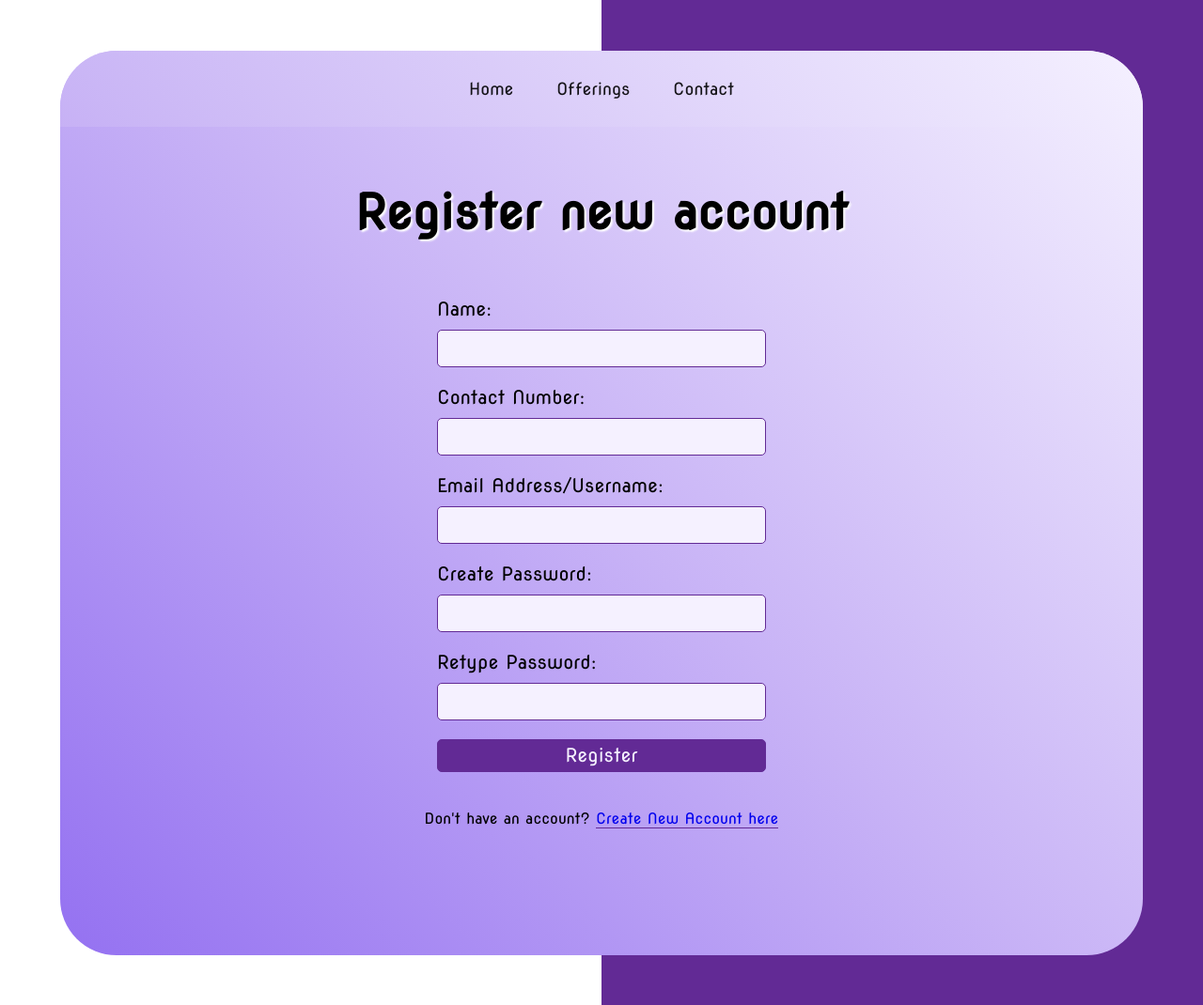
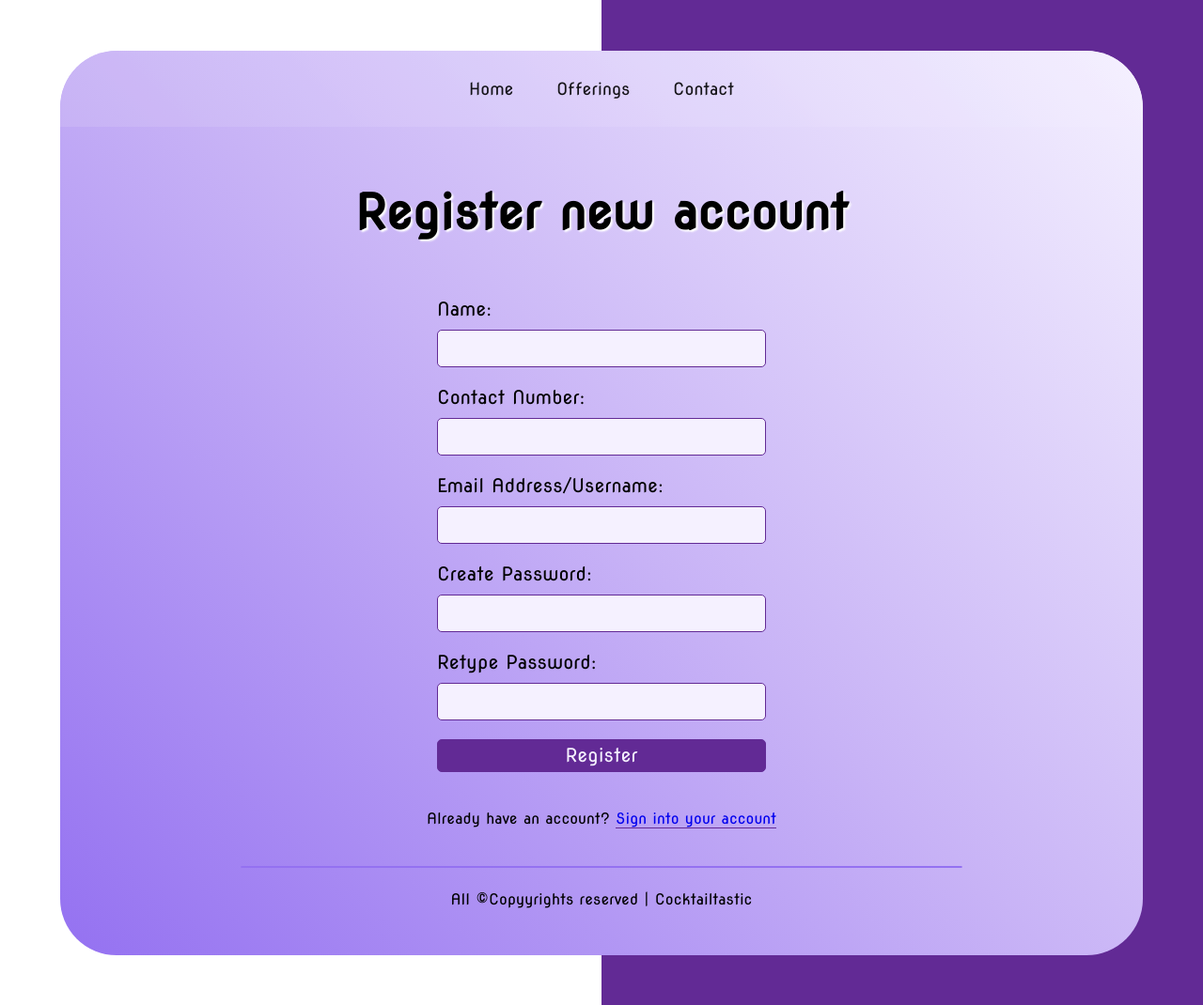
Before and after one commit to HardikShah563/Drinks3-Cocktailtastic, a PHP site: page /pages/register.html in a window 1280 px wide. Shown: the whole page at 94% size. Run offline with PHP 8.4, Linux system fonts and the light colour scheme; some libraries are stand-ins or nearby versions.

Commit message:
minor changes

```diff
--- a/index.html
+++ b/index.html
@@ -82,7 +82,7 @@
                     <input type="email" name="email" id="email" required>
                     <p>Leave your query down here: </p>
                     <textarea name="message" id="message" cols="20" rows=5"></textarea>
-                    <button class="submit-button" type="submit"><a href="./offerings.html">Submit</a></button>
+                    <button class="submit-button" type="submit"><a href="">Submit</a></button>
                 </form>
             </div>
         </section>
--- a/pages/register.html
+++ b/pages/register.html
@@ -24,9 +24,9 @@
                     <i class="fa-solid fa-bars-staggered"></i>
                 </div>
                 <div class="nav-links">
-                    <li><a href="#main">Home</a></li>
-                    <li><a href="./pages/offerings.html">Offerings</a></li>
-                    <li><a href="#contact">Contact</a></li>
+                    <li><a href="./../index.html#home">Home</a></li>
+                    <li><a href="./offerings.html">Offerings</a></li>
+                    <li><a href="./../index.html#contact">Contact</a></li>
                     <!-- <li><a href="#">Login</a></li> -->
                 </div>
             </nav>
@@ -47,7 +47,15 @@
                 <input type="password" name="password" id="password" required>
                 <button class="submit-button" type="submit"><a href="./offerings.html">Register</a></button>
             </form>
-            <p class="register-statement">Don't have an account?&nbsp;<a href="./register.html">Create New Account here</a></p>
+            <p class="register-statement">Already have an account?&nbsp;<a href="./login.html">Sign into your account</a></p>
+        </section>
+
+        <hr>
+
+        <section class="footer">
+            <footer>
+                <p>All <label class="copyright-icon">&copy;</label>Copyyrights reserved | Cocktailtastic</p>
+            </footer>
         </section>
     </div>
 </body>
--- a/style/login-register.css
+++ b/style/login-register.css
@@ -60,6 +60,14 @@
     margin: 5vh auto;
     border-radius: 60px;
     background-image: linear-gradient(45deg, #9471f1, #c8b3f6, #f5f1ff);
+    overflow-y: scroll;
+}
+
+hr {
+    width: 60vw;
+    margin: auto auto;
+    border: 0.5px solid var(--dark-lavender);
+    border-radius: 10px;
 }
 
 /* -------- Login Section CSS -------- */
@@ -118,6 +126,21 @@
     background-color: var(--dark-lavender);
 }
 
+/* -------- Footer Section CSS --------- */
+footer {
+    height: 100px;
+    text-align: center;
+}
+
+footer p {
+    margin: 20px;
+    font-weight: 500;
+}
+
+.copyright-icon {
+    font-size: 20px;
+}
+
 @media (max-width: 800px) {
     .login-register-box h1 {
         font-size: 7vw;
@@ -144,4 +167,24 @@
     .register-statement {
         font-size: 10px;
     }
+
+    footer {
+        font-size: 10px;
+    }
+
+    .copyright-icon {
+        font-size: 15px;
+        font-weight: 500;
+    }
 }
+
+/* Scroll Bar CSS */
+::-webkit-scrollbar {
+    width: 4px;
+    background-color: var(--off-black);
+}
+
+::-webkit-scrollbar-thumb {
+    background-color: var(--grey);
+    border-radius: 10px;
+}
```
Also changed, not shown: pages/checkout.html (+2 -5 lines), pages/login.html (+11 -3 lines), style/style.css (+7 -7 lines).
